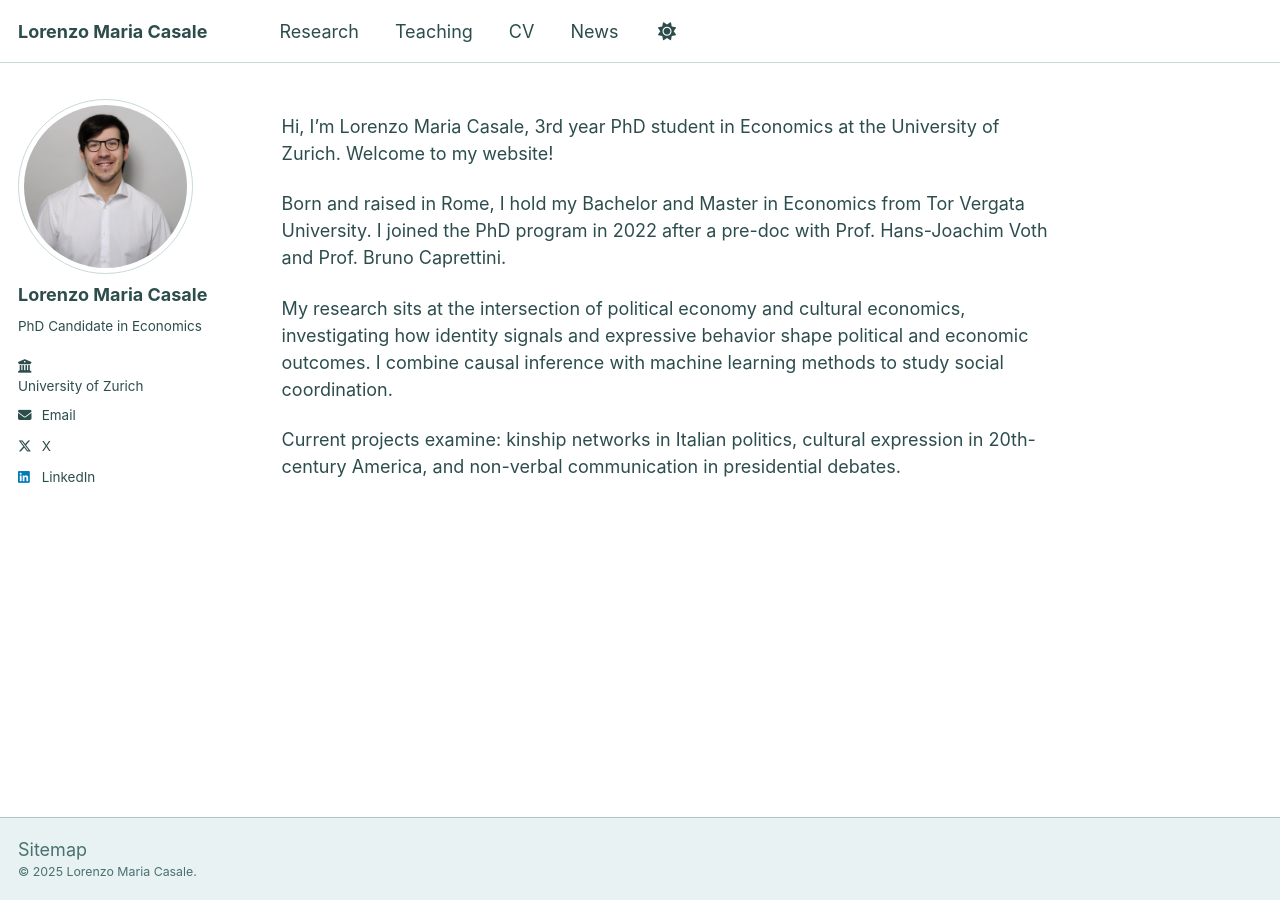
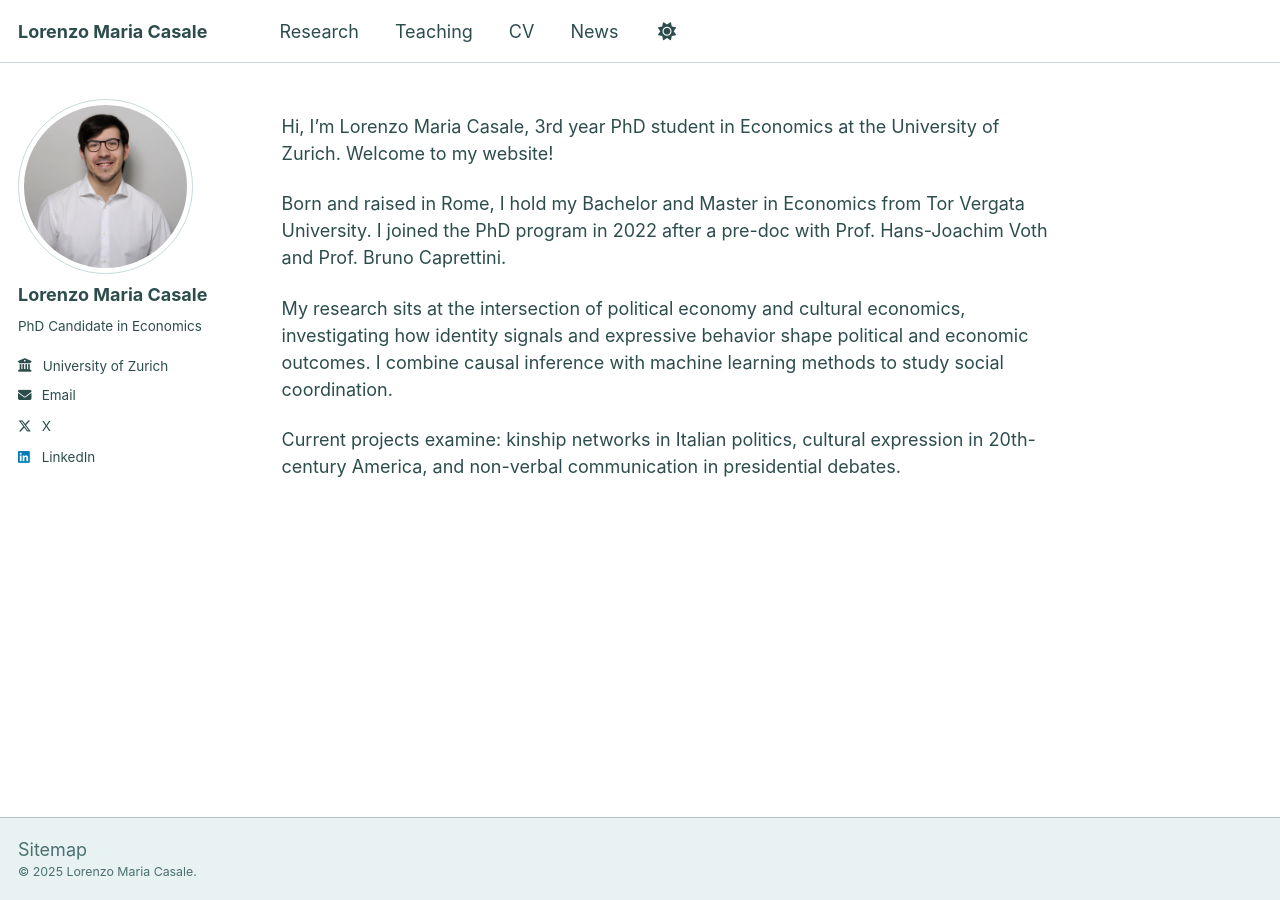
Before and after one commit to lorenzomariacasale/lorenzomariacasale.github.io, a Jekyll site: the page built from _pages/about.md, in a window 1280 px wide. Built offline with Jekyll 4.4.1, drawn with Linux system fonts in a browser that asks for light colours.

Commit message:
Fixing Minor Changes in the Homepage Eight Trial

```diff
--- a/_includes/author-profile.html
+++ b/_includes/author-profile.html
@@ -25,12 +25,12 @@
     <ul class="author__urls social-icons">
       <!-- Font Awesome icons / Biographic information  -->
       {% if author.employer %}
-        <li class="author__desktop">
-          <i class="fas fa-building-columns icon-pad-right" aria-hidden="true" style="margin-right: 0.25rem;"></i>
+        <li class="author__desktop" style="display: flex; align-items: center; gap: 0.25rem; padding-left: 0;">
+          <i class="fas fa-building-columns icon-pad-right" aria-hidden="true" style="margin: 0;"></i>
           {% if author.uri %}
-            <a href="{{ author.uri }}" style="margin: 0; padding: 0;">{{ author.employer }}</a>
+            <a href="{{ author.uri }}" style="margin: 0; padding: 0; white-space: nowrap;">{{ author.employer }}</a>
           {% else %}
-            {{ author.employer }}
+            <span style="white-space: nowrap;">{{ author.employer }}</span>
           {% endif %}
         </li>
       {% endif %}
```
